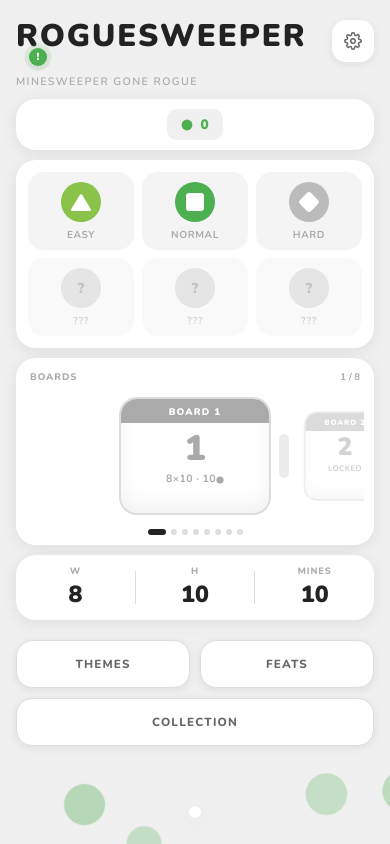
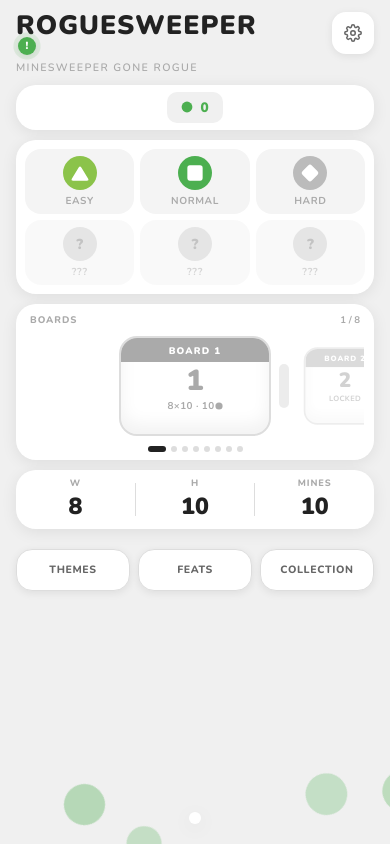
Before and after one commit to quazarjestergravastar/RogueSweeper, a Flask app: page / in a window 390 px wide. Run offline with Flask 3, Linux system fonts and the light colour scheme.

Commit message:
Improve the game's layout for better readability and responsiveness
Adjust various padding, gap, and font size values across CSS and HTML to optimize layout, ensuring the game title scales appropriately and all menu elements fit within screen constraints without scrolling.

Replit-Commit-Author: Agent
Replit-Commit-Session-Id: 09acb7d2-edb7-4aae-8d94-bb48e2962609
Replit-Commit-Checkpoint-Type: full_checkpoint
Replit-Commit-Event-Id: 0d4a85f8-435c-454b-9549-9e3ee3a58ff9
Replit-Commit-Screenshot-Url: https://storage.googleapis.com/screenshot-production-us-central1/185ad2cc-8279-48f7-95ec-e7990fd89504/09acb7d2-edb7-4aae-8d94-bb48e2962609/3J5aMgO
Replit-Helium-Checkpoint-Created: true

```diff
--- a/static/style.css
+++ b/static/style.css
@@ -160,9 +160,9 @@ button { cursor: pointer; border: none; background: none; font: inherit; color:
 /* ── MENU SCREEN ─────────────────────────────────────────── */
 .menu-screen {
     position: absolute; inset: 0;
-    display: flex; flex-direction: column; gap: 10px;
-    padding: 16px 16px max(20px, env(safe-area-inset-bottom, 20px));
-    padding-top: max(16px, env(safe-area-inset-top, 16px));
+    display: flex; flex-direction: column; gap: clamp(5px, 1.4vh, 10px);
+    padding: 12px 16px max(14px, env(safe-area-inset-bottom, 14px));
+    padding-top: max(10px, env(safe-area-inset-top, 10px));
     overflow-y: auto;
     overflow-x: hidden;
     -webkit-overflow-scrolling: touch;
@@ -172,21 +172,22 @@ button { cursor: pointer; border: none; background: none; font: inherit; color:
 /* ── TITLE ───────────────────────────────────────────────── */
 .title-section {
     display: flex; align-items: flex-start; justify-content: space-between;
-    padding: 4px 0 0; flex-shrink: 0;
+    padding: 2px 0 0; flex-shrink: 0;
 }
 .title-block { flex: 1; min-width: 0; }
-.title-row { position: relative; display: inline-block; max-width: 100%; }
+.title-row { position: relative; display: block; max-width: 100%; padding-right: 16px; box-sizing: border-box; }
 .game-title {
-    font-size: 1.95rem; font-weight: 900; letter-spacing: .06em;
+    font-size: clamp(1.15rem, 6.8vw, 1.95rem); font-weight: 900; letter-spacing: .04em;
     text-transform: uppercase; color: var(--text); line-height: 1.05;
     white-space: nowrap; overflow: hidden; text-overflow: ellipsis;
+    max-width: 100%; display: block;
 }
 .game-subtitle {
     font-size: .67rem; font-weight: 600; letter-spacing: .13em;
-    text-transform: uppercase; color: var(--text-muted); margin-top: 3px;
+    text-transform: uppercase; color: var(--text-muted); margin-top: 2px;
 }
 .update-tag-btn {
-    position: absolute; top: -5px; right: -13px;
+    position: absolute; top: -3px; right: -2px;
     width: 18px; height: 18px; border-radius: 50%;
     background: var(--accent); color: var(--accent-t);
     display: flex; align-items: center; justify-content: center;
@@ -212,7 +213,7 @@ button { cursor: pointer; border: none; background: none; font: inherit; color:
 }
 
 /* ── POINTS DISPLAY ──────────────────────────────────────── */
-.points-section { padding: 10px 14px; }
+.points-section { padding: 7px 14px; }
 .points-row { display: flex; align-items: center; justify-content: center; gap: 8px; }
 .points-badge {
     display: flex; align-items: center; gap: 3px;
@@ -231,14 +232,14 @@ button { cursor: pointer; border: none; background: none; font: inherit; color:
 
 /* ── DIFFICULTY GRID ─────────────────────────────────────── */
 .difficulty-grid {
-    display: grid; grid-template-columns: repeat(3,1fr); gap: 8px;
-    padding: 12px; flex-shrink: 0; transition: opacity .25s;
+    display: grid; grid-template-columns: repeat(3,1fr); gap: 6px;
+    padding: 9px; flex-shrink: 0; transition: opacity .25s;
 }
 .difficulty-grid.run-locked { opacity: .45; pointer-events: none; }
 
 .diff-box {
     display: flex; flex-direction: column; align-items: center; justify-content: center;
-    gap: 6px; padding: 10px 6px 8px;
+    gap: 4px; padding: 7px 6px 6px;
     background: var(--diff-bg); border-radius: 16px;
     cursor: pointer; user-select: none;
     transition: background .18s, transform .12s;
@@ -248,21 +249,21 @@ button { cursor: pointer; border: none; background: none; font: inherit; color:
 .diff-box:active { transform: scale(.92); }
 
 .diff-icon-wrap {
-    width: 40px; height: 40px; border-radius: 50%;
+    width: 34px; height: 34px; border-radius: 50%;
     display: flex; align-items: center; justify-content: center;
     font-size: 1.05rem; color: #fff; font-weight: 900;
 }
 .diff-icon-wrap[data-themed-diff] { background: transparent; }
-.diff-icon-wrap[data-themed-diff] svg { width: 40px; height: 40px; display: block; }
+.diff-icon-wrap[data-themed-diff] svg { width: 34px; height: 34px; display: block; }
 .soon-wrap   { background: #ccc; font-size: .9rem; color: #888; }
 .diff-name { font-size: .63rem; font-weight: 700; letter-spacing: .06em; color: var(--text-muted); text-transform: uppercase; }
 .diff-box.diff-soon { opacity: .5; }
 
 /* ── CAROUSEL ────────────────────────────────────────────── */
-.board-carousel-section { padding: 12px 10px 10px; flex-shrink: 0; }
+.board-carousel-section { padding: 9px 10px 8px; flex-shrink: 0; }
 .carousel-header {
     display: flex; justify-content: space-between; align-items: center;
-    margin-bottom: 10px; padding: 0 4px;
+    margin-bottom: 6px; padding: 0 4px;
 }
 .carousel-label { font-size: .6rem; font-weight: 800; letter-spacing: .1em; color: var(--text-muted); text-transform: uppercase; }
 .carousel-counter { font-size: .6rem; font-weight: 700; color: var(--text-muted); }
@@ -304,7 +305,7 @@ button { cursor: pointer; border: none; background: none; font: inherit; color:
 .carousel-wrapper.slide-prev .slot-right  { animation-delay: .03s; }
 
 .board-card {
-    width: 100%; height: 104px; border-radius: 16px;
+    width: 100%; height: 90px; border-radius: 16px;
     background: var(--card); border: 2px solid var(--border);
     display: flex; flex-direction: column; align-items: center;
     justify-content: flex-start; overflow: hidden; text-align: center;
@@ -312,7 +313,7 @@ button { cursor: pointer; border: none; background: none; font: inherit; color:
     transition: border-color .2s, background .3s; position: relative;
 }
 .slot-center .board-card {
-    height: 118px; border-radius: 18px;
+    height: 100px; border-radius: 18px;
     box-shadow: inset 0 -9px 18px rgba(0,0,0,.055), 0 0 0 1px rgba(255,255,255,.32);
 }
 .board-card.is-locked { opacity: .52; }
@@ -328,15 +329,15 @@ button { cursor: pointer; border: none; background: none; font: inherit; color:
 .slot-center .card-band { font-size: .6rem; padding: 6px 0 5px; }
 .card-num {
     font-family: 'Nunito', var(--sys-font);
-    font-size: 1.8rem; font-weight: 900; margin-top: 5px; line-height: 1;
+    font-size: 1.5rem; font-weight: 900; margin-top: 3px; line-height: 1;
     color: var(--text-muted);
 }
-.slot-center .card-num { font-size: 2.2rem; margin-top: 8px; }
+.slot-center .card-num { font-size: 1.8rem; margin-top: 5px; }
 .card-dims {
-    font-size: .58rem; font-weight: 700; color: var(--text-muted);
-    margin-top: 4px; letter-spacing: .04em;
-}
-.slot-center .card-dims { font-size: .66rem; margin-top: 5px; }
+    font-size: .55rem; font-weight: 700; color: var(--text-muted);
+    margin-top: 3px; letter-spacing: .04em;
+}
+.slot-center .card-dims { font-size: .62rem; margin-top: 3px; }
 .card-rank-badge {
     position: absolute; top: 5px; right: 7px;
     width: 26px; height: 26px; border-radius: 9px;
@@ -353,7 +354,7 @@ button { cursor: pointer; border: none; background: none; font: inherit; color:
 /* ── CAROUSEL DOTS ───────────────────────────────────────── */
 .carousel-dots {
     display: flex; justify-content: center; align-items: center;
-    gap: 5px; margin-top: 10px;
+    gap: 5px; margin-top: 6px;
 }
 .carousel-dot {
     width: 6px; height: 6px; border-radius: 99px;
@@ -453,7 +454,7 @@ button { cursor: pointer; border: none; background: none; font: inherit; color:
 /* ── COUNTERS ────────────────────────────────────────────── */
 .counters-row {
     display: flex; align-items: stretch; justify-content: space-around;
-    padding: 10px 0; flex-shrink: 0;
+    padding: 7px 0; flex-shrink: 0;
 }
 .counter-item { display: flex; flex-direction: column; align-items: center; flex: 1; gap: 2px; }
 .counter-label { font-size: .58rem; font-weight: 800; letter-spacing: .1em; color: var(--text-muted); text-transform: uppercase; }
@@ -462,41 +463,32 @@ button { cursor: pointer; border: none; background: none; font: inherit; color:
 /* ── PLAY ROW ────────────────────────────────────────────── */
 .play-row { display: flex; gap: 10px; flex-shrink: 0; }
 .play-btn {
-    flex: 1; height: 52px; border-radius: var(--r-btn);
+    flex: 1; height: 46px; border-radius: var(--r-btn);
     background: var(--btn-dark); color: var(--btn-dark-t);
     font-size: .85rem; font-weight: 800; letter-spacing: .1em;
 }
 .play-btn.greyed { opacity: .38; }
 .continue-btn {
-    flex: 1; height: 52px; border-radius: var(--r-btn);
+    flex: 1; height: 46px; border-radius: var(--r-btn);
     background: var(--accent); color: #fff;
     font-size: .85rem; font-weight: 800; letter-spacing: .1em;
 }
 .abort-btn {
-    flex: 1; height: 52px; border-radius: var(--r-btn);
+    flex: 1; height: 46px; border-radius: var(--r-btn);
     background: #e53935; color: #fff;
     font-size: .85rem; font-weight: 800; letter-spacing: .1em;
 }
 
 /* ── EXTRAS ROW ──────────────────────────────────────────── */
-.extras-row { display: flex; gap: 10px; flex-shrink: 0; }
-.extra-btn, .feats-btn {
-    flex: 1; height: 48px; border-radius: var(--r-btn);
+.extras-row { display: flex; gap: 8px; flex-shrink: 0; }
+.extra-btn, .feats-btn, .collection-btn {
+    flex: 1; height: 42px; border-radius: var(--r-btn);
     background: var(--card); color: var(--text2);
-    font-size: .73rem; font-weight: 800; letter-spacing: .1em;
+    font-size: .66rem; font-weight: 800; letter-spacing: .06em;
     box-shadow: 0 2px 8px var(--card-shadow);
     border: 1.5px solid var(--border);
     position: relative;
 }
-.collection-btn {
-    flex: 1; height: 48px; border-radius: var(--r-btn);
-    background: var(--card); color: var(--text2);
-    font-size: .73rem; font-weight: 800; letter-spacing: .1em;
-    box-shadow: 0 2px 8px var(--card-shadow);
-    border: 1.5px solid var(--border);
-    position: relative;
-}
-
 /* Notification dot */
 .notif-dot {
     display: inline-block; width: 7px; height: 7px; border-radius: 50%;
--- a/templates/index.html
+++ b/templates/index.html
@@ -138,8 +138,6 @@
             <div class="extras-row">
                 <button class="extra-btn juicy-btn" id="store-btn">THEMES</button>
                 <button class="feats-btn juicy-btn" id="feats-btn"><span data-text="feats">FEATS</span> <span class="notif-dot hidden" id="feats-notif-dot"></span></button>
-            </div>
-            <div class="extras-row">
                 <button class="collection-btn juicy-btn" id="collection-btn">COLLECTION</button>
             </div>
 
```
